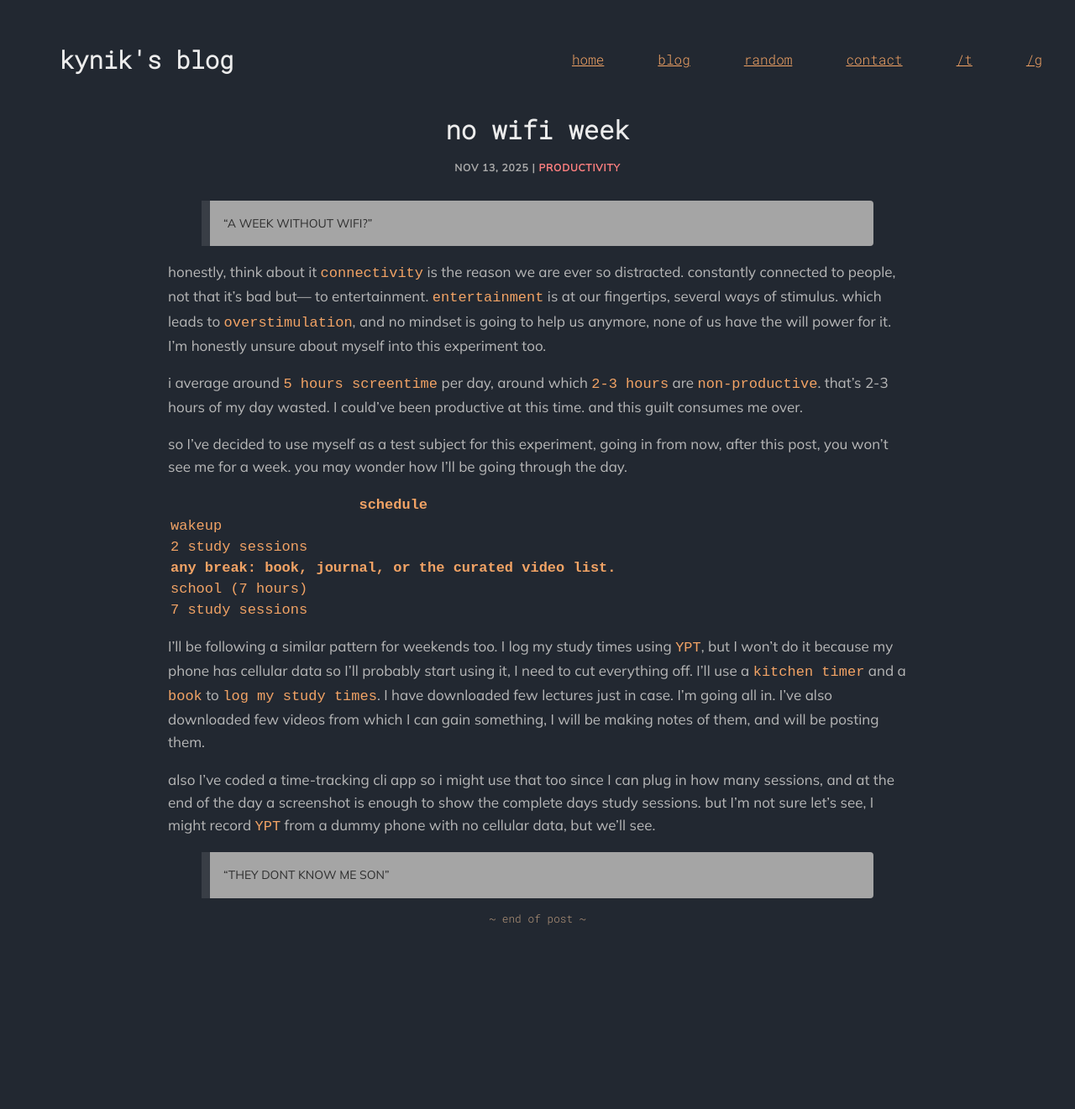
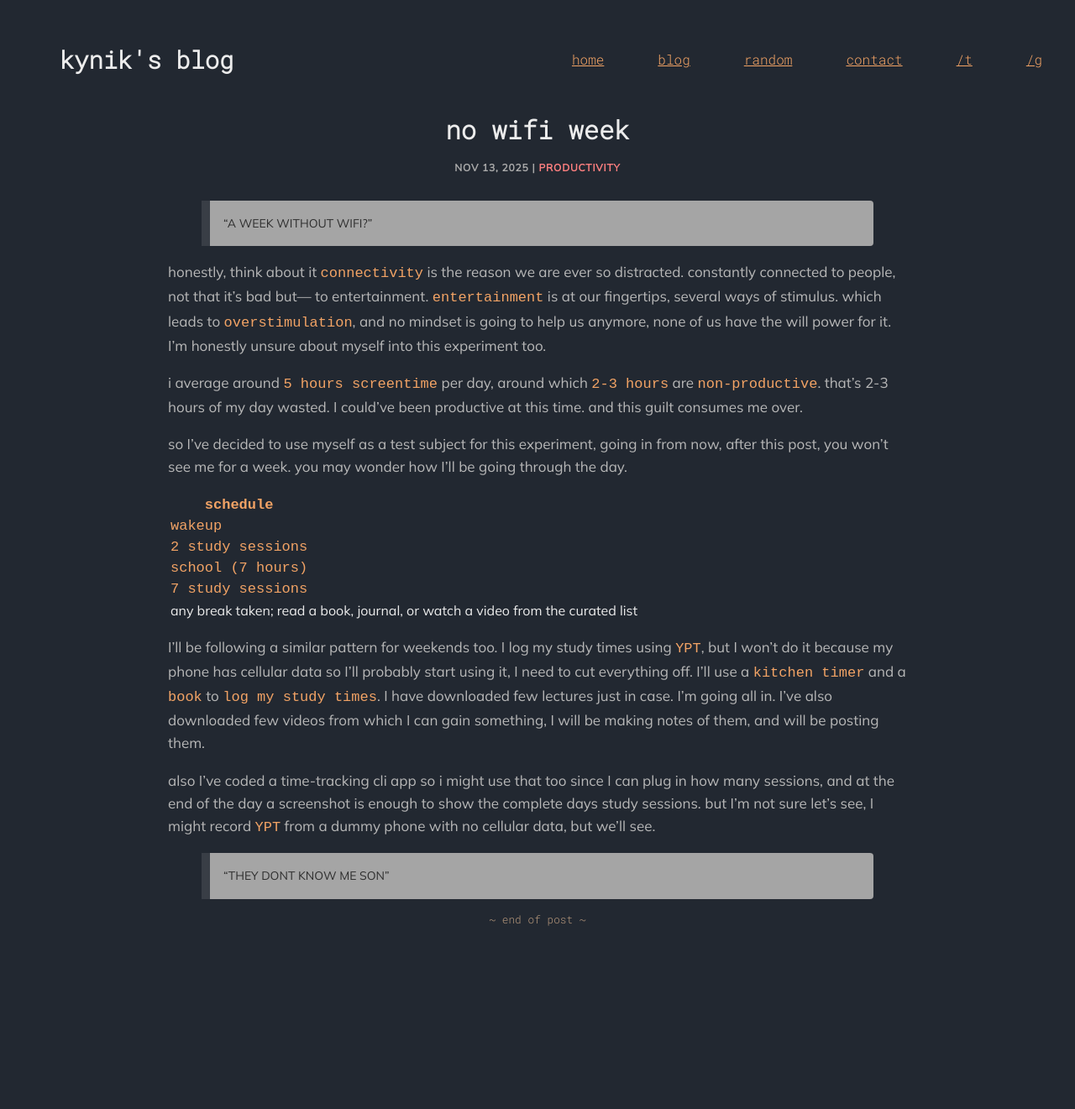
Before and after one commit to 7ynikos/7ynikos.github.io, a Jekyll site: the page built from blog/_posts/2025-11-13-no-wifi-for-a-week.md, in a window 1280 px wide. Shown: the whole page at 84% size. Built offline with Jekyll 4.4.1, drawn with Linux system fonts in a browser that asks for light colours.

Commit message:
Update 2025-11-13-no-wifi-for-a-week.md

```diff
--- a/blog/_posts/2025-11-13-no-wifi-for-a-week.md
+++ b/blog/_posts/2025-11-13-no-wifi-for-a-week.md
@@ -18,9 +18,10 @@ so I've decided to use myself as a test subject for this experiment, going in fr
 |--------------------------------------|
 | `wakeup`                             |
 | `2 study sessions  `                 |
-| **`any break:  book, journal, or the curated video list.`** |
 | `school (7 hours)`                 |
 | `7 study sessions`             |
+
+| any break taken; read a book, journal, or watch a video from the curated list |
 
 
 I'll be following a similar pattern for weekends too.
```
